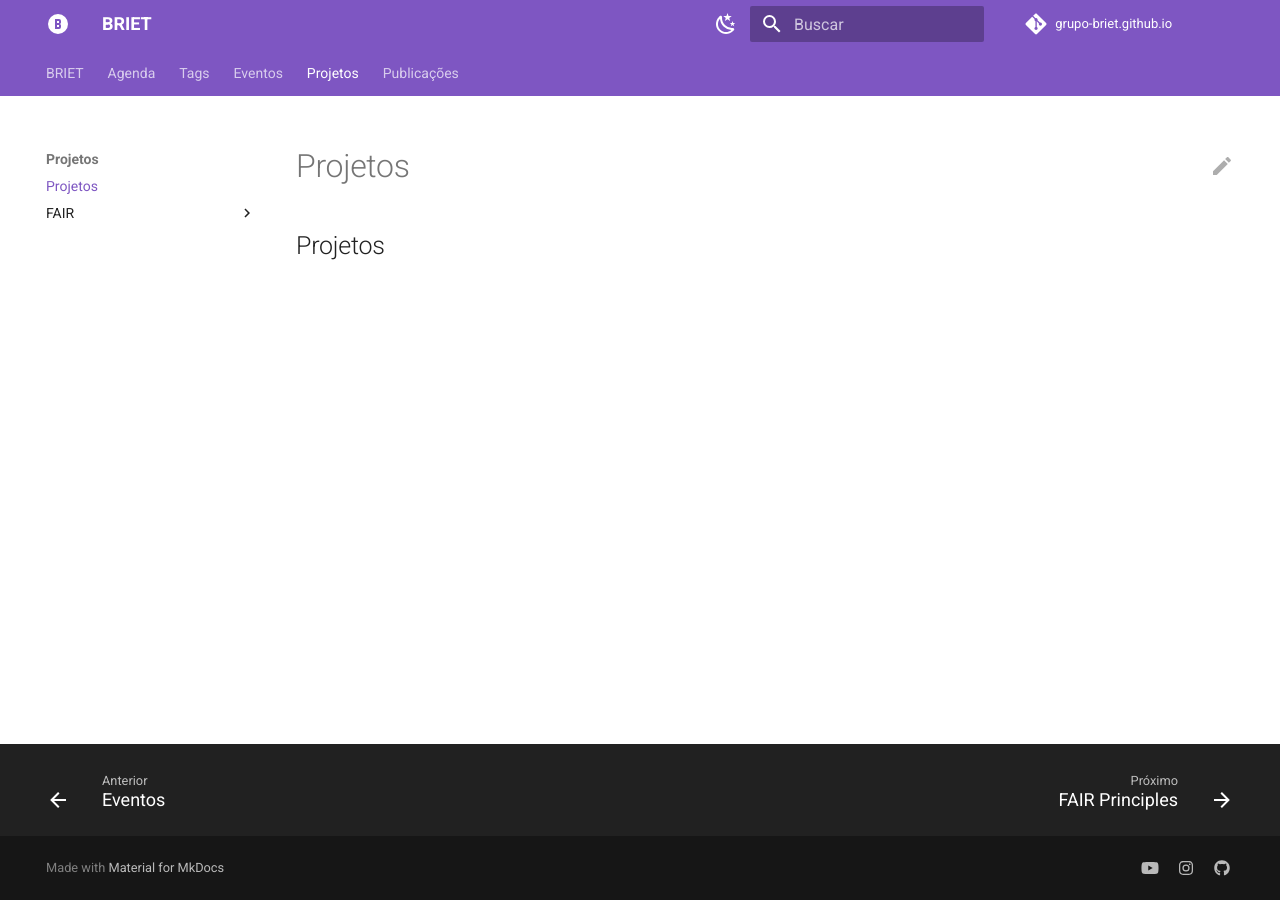
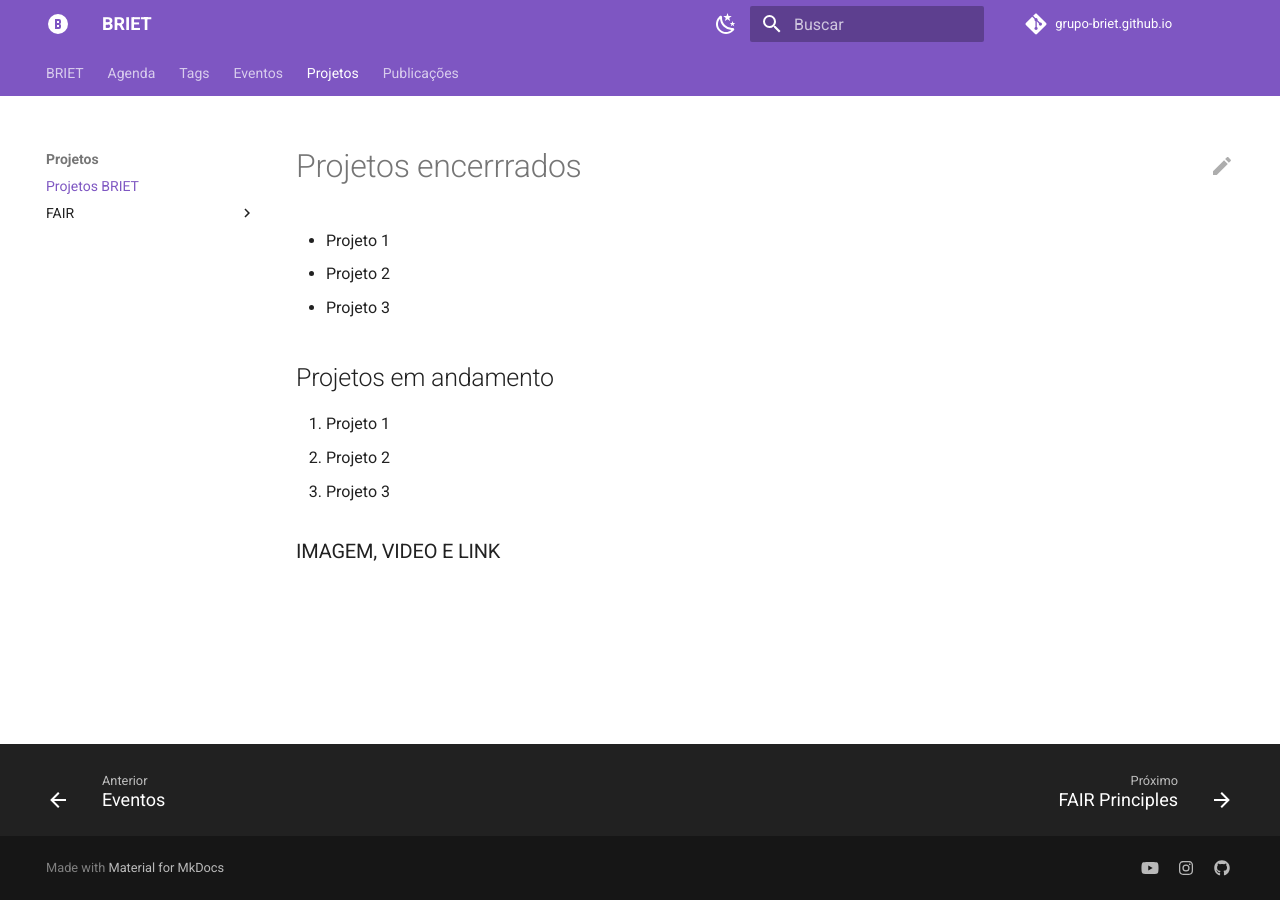
Before and after one commit to keellyayala/grupo-briet.github.io, an MkDocs documentation site: the page built from docs/projetos/index.md, in a window 1280 px wide. Built offline with MkDocs 1.6.1 and Material for MkDocs 9.7.7, drawn with Linux system fonts in a browser that asks for light colours; a script that is not in the unit is left out; comment, search, counter and statistics services are not loaded.

Commit message:
Update index.md

```diff
--- a/docs/projetos/index.md
+++ b/docs/projetos/index.md
@@ -1,7 +1,19 @@
 ---
-title: Projetos
+title: Projetos BRIET
 hide:
   - toc
 ---
 
-## Projetos
+# Projetos encerrrados
+
+- Projeto 1
+- Projeto 2
+- Projeto 3
+
+## Projetos em andamento
+
+1. Projeto 1
+1. Projeto 2
+1. Projeto 3
+
+### IMAGEM, VIDEO E LINK
```
